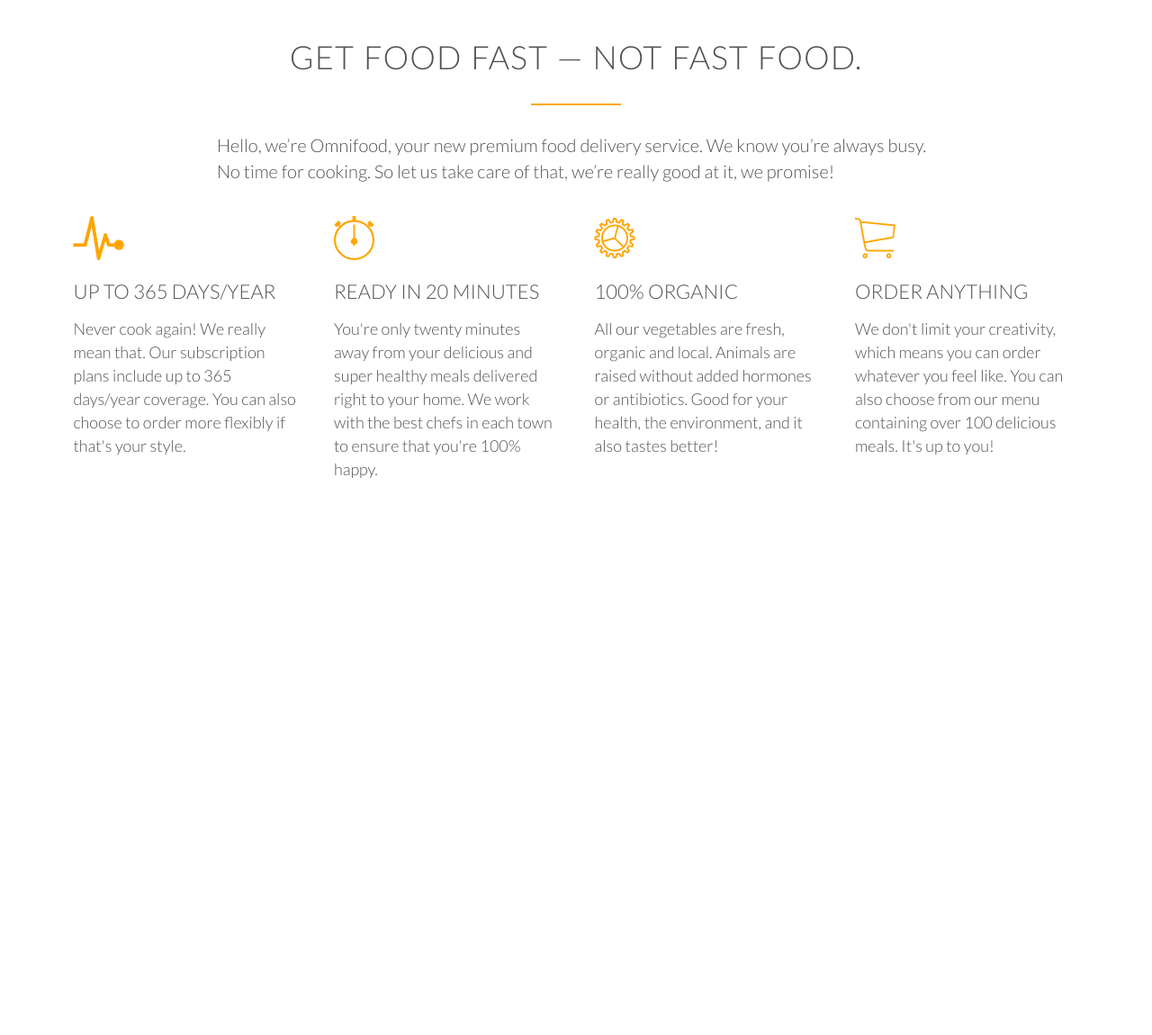
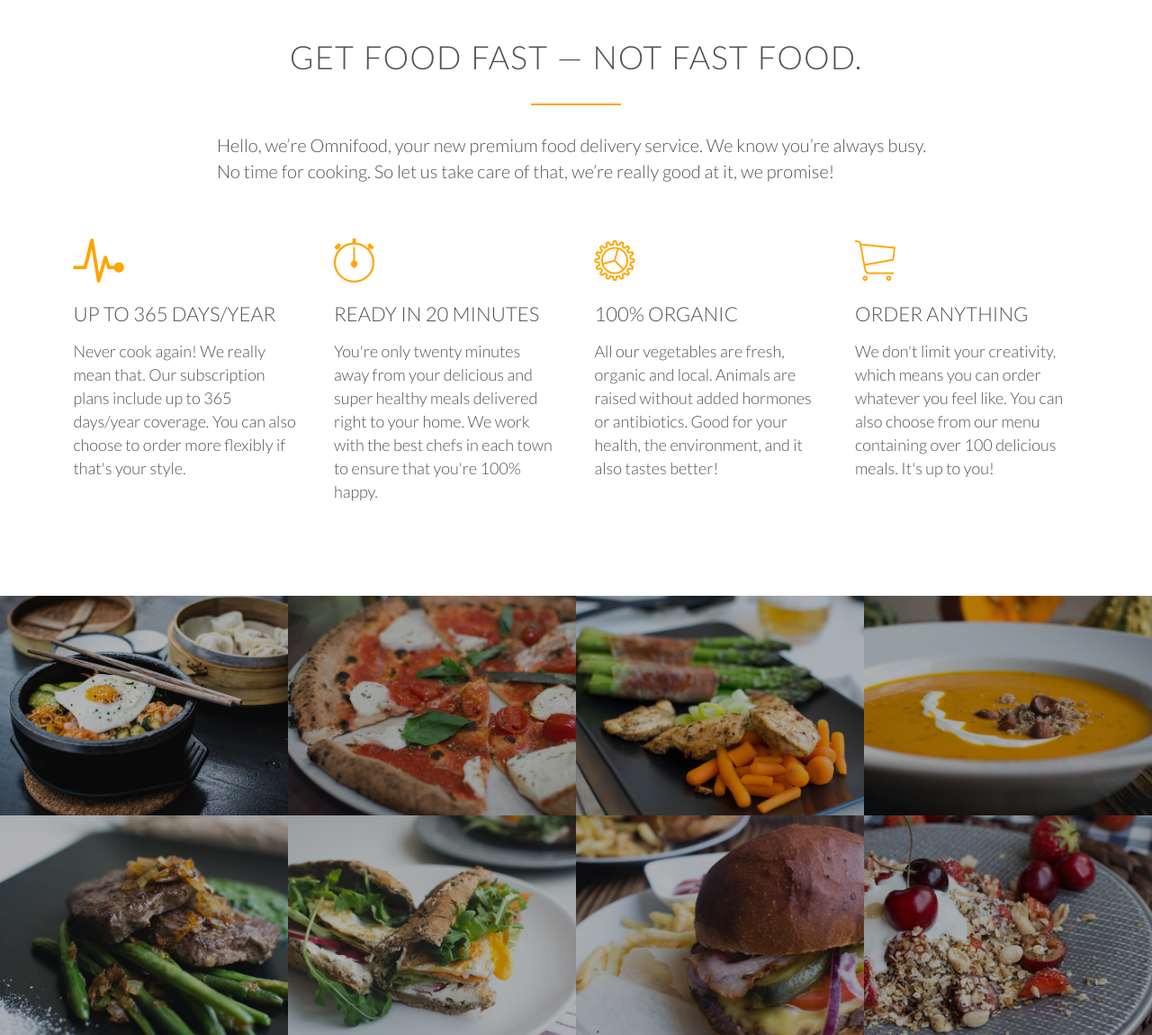
Before and after one commit to davidfang/omnitfood, a PHP site: page / in a window 1280 px wide. Shown: the part 839-1989 px from the top of the page at 90% size. Before the commit the page ends 1371 px from the top, so only its background shows below. Run offline with PHP 8.4, Linux system fonts and the light colour scheme; some web fonts are replaced.

Commit message:
meals section --mac

```diff
--- a/index.html
+++ b/index.html
@@ -72,5 +72,36 @@
         </div>
     </section>
 
+    <section class="section-meals">
+        <ul class="meals-showcase">
+            <li>
+                <figure class="meal-photo"><img src="resources/css/img/1.jpg" alt="Korean bibimbap with egg and vegetables"></figure>
+            </li>
+            <li>
+                <figure class="meal-photo"><img src="resources/css/img/2.jpg" alt="Simple italian pizza with cherry tomatoes"></figure>
+            </li>
+            <li>
+                <figure class="meal-photo"><img src="resources/css/img/3.jpg" alt="Chicken breast steak with vegetables"></figure>
+            </li>
+            <li>
+                <figure class="meal-photo"><img src="resources/css/img/4.jpg" alt="Autumn pumpkin soup"></figure>
+            </li>
+        </ul>
+
+        <ul class="meals-showcase">
+            <li>
+                <figure class="meal-photo"><img src="resources/css/img/5.jpg" alt="Paleo beef steak with vegetables"></figure>
+            </li>
+            <li>
+                <figure class="meal-photo"><img src="resources/css/img/6.jpg" alt="Paleo beef steak with vegetables"></figure>
+            </li>
+            <li>
+                <figure class="meal-photo"><img src="resources/css/img/7.jpg" alt="Burger with cheddar and bacon"></figure>
+            </li>
+            <li>
+                <figure class="meal-photo"><img src="resources/css/img/8.jpg" alt="Granola with cherries and strawberries"></figure>
+            </li>
+        </ul>
+    </section>
 </body>
 </html>
--- a/resources/css/style.css
+++ b/resources/css/style.css
@@ -190,3 +190,54 @@ header {
     text-decoration: none;
     border-bottom: 2px solid #e67e22;
 }
+
+/* ----------------------------- */
+/* Features */
+/* ----------------------------- */
+.section-features .long-copy {
+    margin-bottom: 25px;
+}
+
+
+/* ----------------------------- */
+/* Meals */
+/* ----------------------------- */
+.section-meals {
+    padding: 0;
+}
+
+.meals-showcase {
+    list-style: none;
+    width: 100%;
+}
+
+.meals-showcase li {
+    display: block;
+    float: left;
+    width: 25%;
+}
+
+.meal-photo {
+    width: 100%; /* the width is extended from it's parent */
+    margin: 0;
+    overflow: hidden;
+    background-color: black;
+}
+
+.meal-photo img {
+    opacity: 0.7;
+    width: 100%;
+    height: auto;
+    -webkit-transform: scale(1.15);
+    -ms-transform: scale(1.15);
+    transform: scale(1.15);
+    -webkit-transition: -webkit-transform 0.5s;
+    transition: transform 0.5s, opacity 0.5s;
+}
+
+.meal-photo img:hover {
+    -webkit-transform: scale(1.03);
+    -ms-transform: scale(1.03);
+    transform: scale(1.03);
+    opacity: 0.9;
+}
```
Also changed, not shown: resources/css/img/1.jpg (added), resources/css/img/2.jpg (added), resources/css/img/3.jpg (added), resources/css/img/4.jpg (added), resources/css/img/5.jpg (added), resources/css/img/6.jpg (added), resources/css/img/7.jpg (added), resources/css/img/8.jpg (added), 1 other file.
